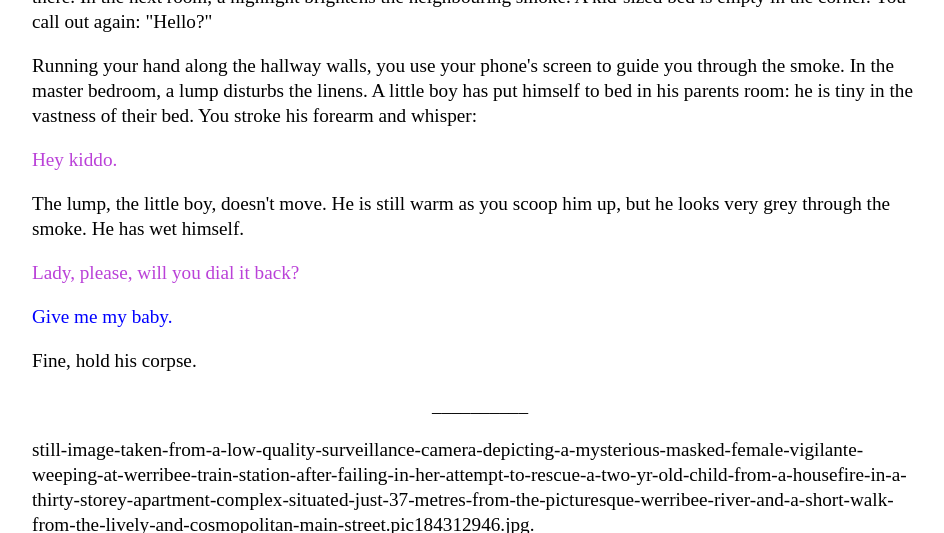
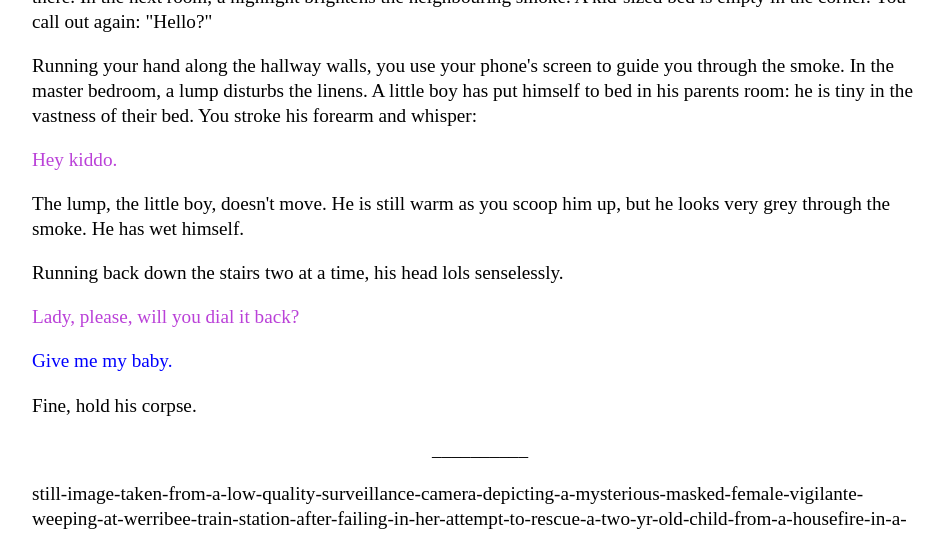
Before and after one commit to Pinelife/pinelife.github.io, a Jekyll site: the page Hellhole/Room12.html, which Jekyll copies as it is, in a window 1280 px wide and 900 px high, scrolled down 2989 px, cut to the strip 0-533 px from the top of the window. Shown: the whole strip, without its empty margins (160-1104 px from the left). Built offline with Jekyll 4.4.1, drawn with Linux system fonts in a browser that asks for light colours.

Commit message:
Update Room12.html

```diff
--- a/Hellhole/Room12.html
+++ b/Hellhole/Room12.html
@@ -175,6 +175,7 @@ disturbs the linens. A little boy has put himself to bed in his parents room: he
 wet himself.
 </p>
 <p>
+Running back down the stairs two at a time, his head lols senselessly.
 </p>
 <p class="lauria">Lady, please, will you dial it back?</p>
 <p style="color:blue;">Give me my baby.</p>
```
